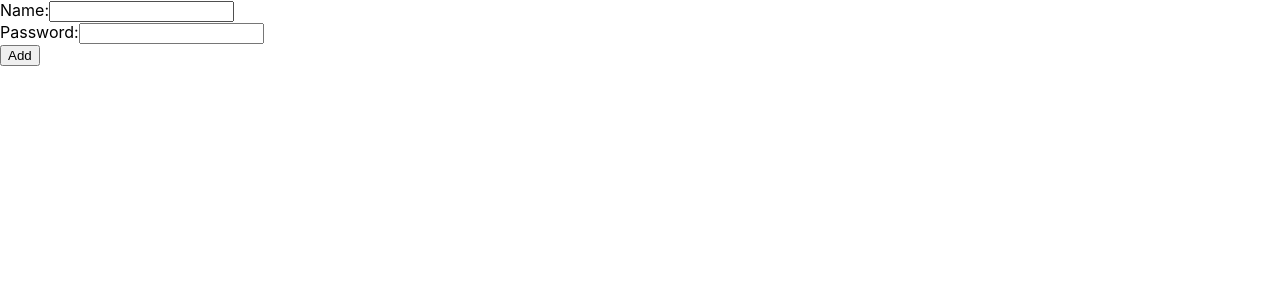
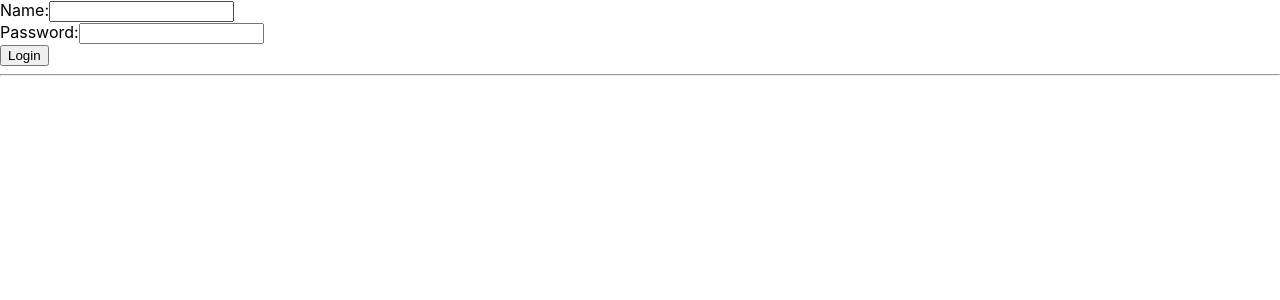
Before and after one commit to stasBigunenko/monorepa, a React (Create React App) app in the folder web/: page / in a window 1280 px wide. Shown: the top 300 px of the page. Built offline with nearby package versions, Linux system fonts and the light colour scheme.

Commit message:
update login

```diff
--- a/web/src/App.js
+++ b/web/src/App.js
@@ -20,7 +20,10 @@
   render(){
     console.log("state", this.state)
     return (
-      <Login handleUserLogin={this.onLogin}/>
+      <div>
+        <Login handleUserLogin={this.onLogin}/>
+        <hr/>
+      </div>
     );
   }
 }
--- a/web/src/login/login.js
+++ b/web/src/login/login.js
@@ -68,7 +68,7 @@
           <input type="text" name="password" onChange={this.handleChange} />
           </label>
           <br/>
-          <button type="submit">Add</button>
+          <button type="submit">Login</button>
         </form>
       </div>
     );
```
